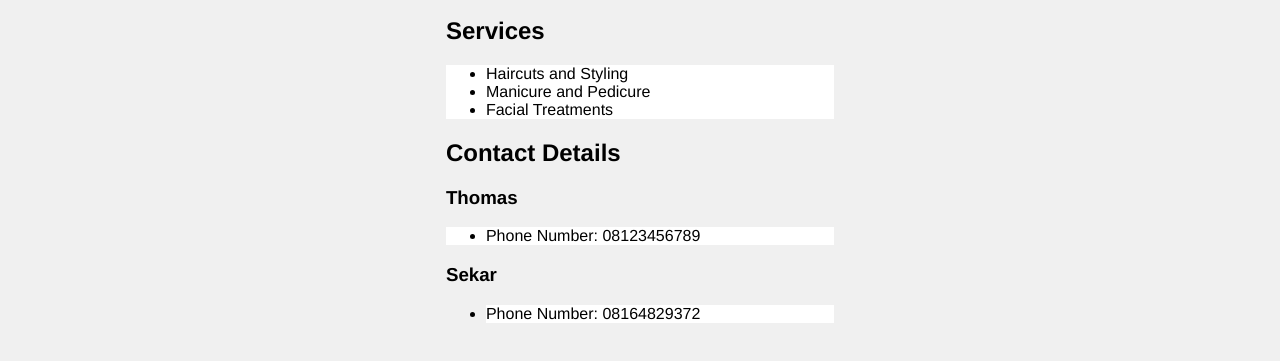
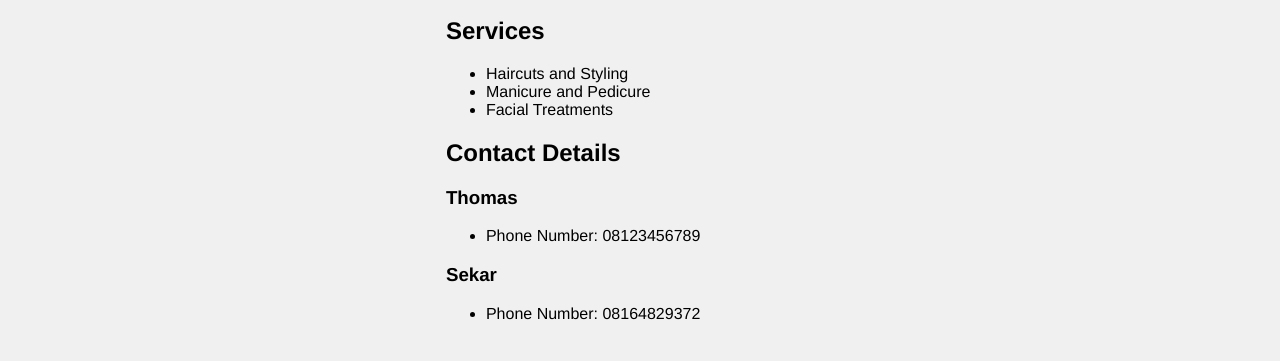
Before and after one commit to isaacboentoro/compfest-sea, a website: page index.html in a window 1280 px wide. Shown: the part 165-526 px from the top of the page. Drawn offline with Linux system fonts and the light colour scheme.

Commit message:
fixed wrong bg color on homepage

```diff
--- a/styles.css
+++ b/styles.css
@@ -9,10 +9,8 @@
 .container .content-list {
     float: none;
     text-align: left;
-    background-color: white !important;
 }
 
 .container li {
     float: none;
-    background-color: white !important;
 }
```
